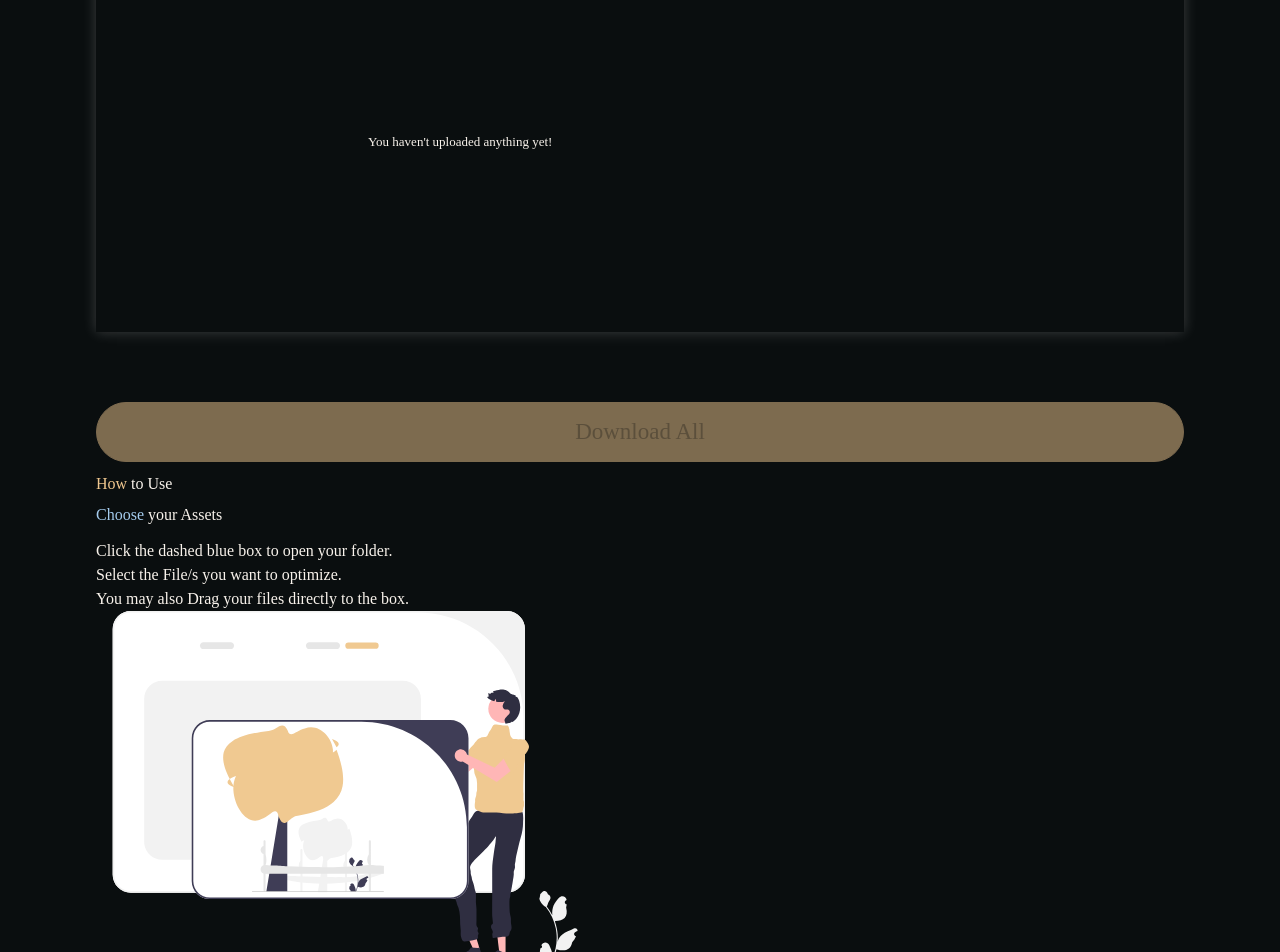
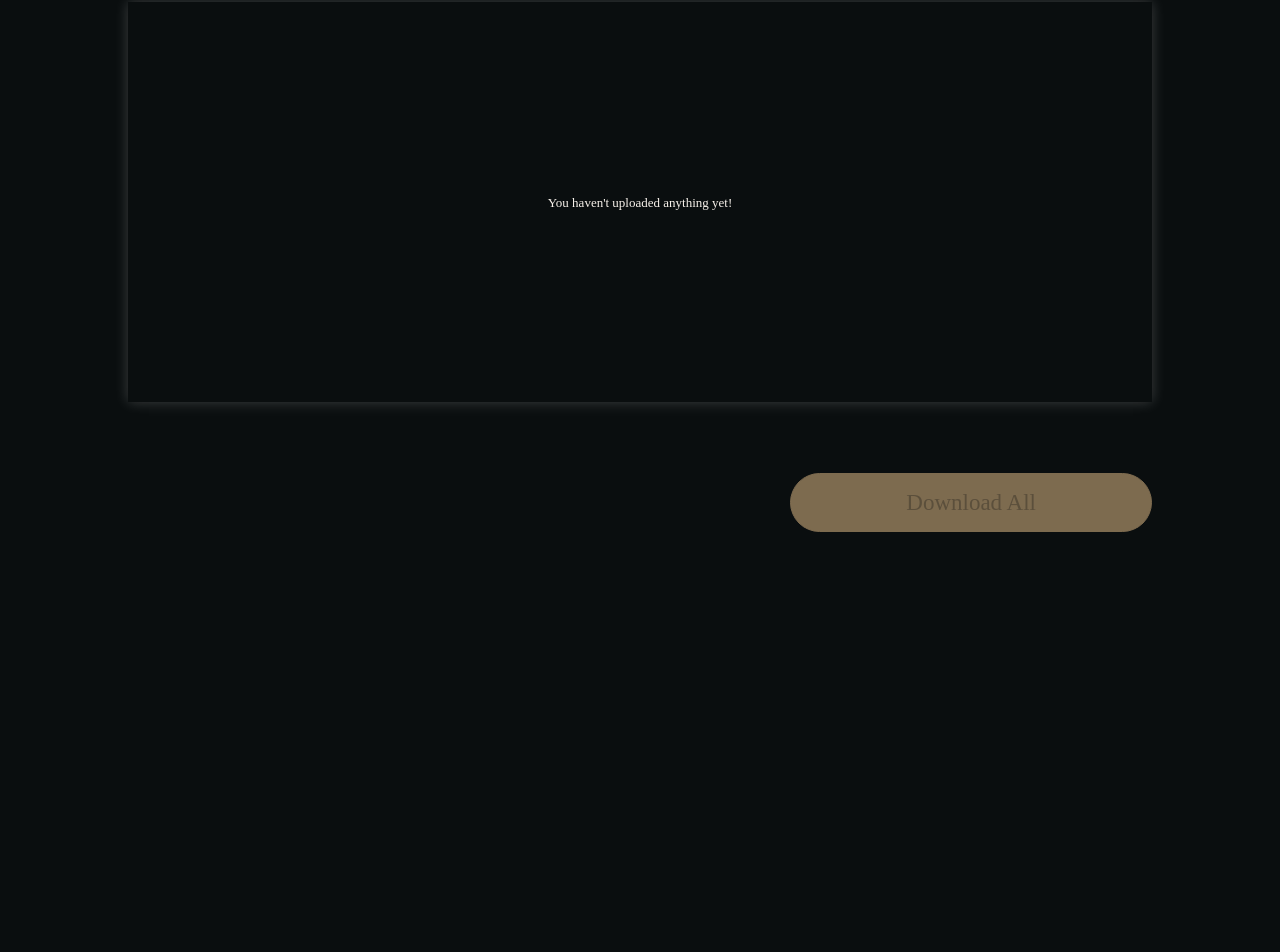
Before and after one commit to rttn-Mango/OptiMG, a React (Vite) app: page /compress in a window 1280 px wide. Shown: the part 680-1632 px from the top of the page. Built offline with nearby package versions, Linux system fonts and the light colour scheme; a web font is replaced by a local one.

Commit message:
Changes: Finished Compress Page Styling

```diff
--- a/src/Pages/Compress.jsx
+++ b/src/Pages/Compress.jsx
@@ -104,42 +104,44 @@ export default function Compress(){
                 <DragAndDrop setUploadedFile={setUploadedFile}/>
 
                 <section className="compress__hero--files"> {renderCompressedImages()} </section>
-                <button type='button' disabled={compressedFile.length <= 0 ? 'true' : 'false'} onClick={downloadAllImages}>Download All</button>
+                <button type='button' disabled={compressedFile.length <= 0 ? true : false} onClick={downloadAllImages}>Download All</button>
             </section>
 
             <section className="compress__instruction">
                 <h1> <span className="primary">How</span> to Use</h1>
                 <section className="compress__instruction--card">
-                    <>
+                    <div className="container">
                         <h2><span className="secondary">Choose</span> your Assets</h2>
                         <ul role="list">
                             <li>Click the dashed blue box to open your folder.</li>
                             <li>Select the File/s you want to optimize.</li>
                             <li>You may also Drag your files directly to the box.</li>
                         </ul>
-                    </>
+                    </div>
                     <img src={select} draggable="false" width={510} height={350} alt="Choose Your Assets Illustration" />
                 </section>
 
+                <div className="wrapper">
                     <section className="compress__instruction--card">
-                    <>
+                        <img src={chill} draggable="false" width={430} height={550} alt="Chill out Illustration" />
+                        <div className="container">
                             <h2><span className="secondary">Chill</span> out for a bit</h2>
                             <ul role="list">
                                 <li>Wait for the loading to finish.</li>
                                 <li>Grab yourself a coffee and chill out for a bit.</li>
                             </ul>
-                    </>
-                    <img src={chill} draggable="false" width={430} height={550} alt="Chill out Illustration" />
+                        </div>
                     </section>
+                </div>
 
                 <section className="compress__instruction--card">
-                    <>
+                    <div className="container">
                         <h2><span className="secondary">Download</span> your files</h2>
                         <ul role="list">
                             <li>Once compression is done, click the Download button.</li>
                             <li>You may also Click the Download All button if there are more files.</li>
                         </ul>
-                    </>
+                    </div>
                     <img src={download} draggable="false" width={510} height={380} alt="Download Illustration" />
                 </section>
             </section>
--- a/src/Styles/index.css
+++ b/src/Styles/index.css
@@ -496,14 +496,27 @@ body {
   background-color: var(--clr-neutral-700);
 }
 
-.compress {
-  max-width: clamp(80%, 85vw, 90rem);
-  margin-inline: auto;
+.compress .wrapper {
+  background-color: var(--clr-neutral-700);
+  padding-block: calc(3vw + 2em);
+}
+.compress h1 {
+  font-family: "Bold";
+  font-size: clamp(2.5rem, 10vw, var(--font-size-h1));
+  line-height: 1.2;
+}
+.compress h2 {
+  font-family: "Medium";
+  font-size: clamp(2rem, 8vw, var(--font-size-h2));
+  line-height: 1.2;
 }
 .compress__hero {
   display: flex;
   flex-direction: column;
   gap: calc(3vw + 2rem);
+  max-width: clamp(80%, 85vw, 90rem);
+  margin-inline: auto;
+  padding-block: calc(3vw + 2rem);
 }
 .compress__hero p {
   margin: 0;
@@ -517,8 +530,10 @@ body {
 .compress__hero--files .note {
   font-family: "Italic";
   position: absolute;
-  top: 50%;
-  left: 25%;
+  height: fit-content;
+  width: fit-content;
+  inset: 0;
+  margin: auto;
   font-size: var(--font-size-caption);
 }
 .compress__hero .files__card {
@@ -569,6 +584,93 @@ body {
 .compress__hero button:focus {
   box-shadow: 0 0 25px rgba(255, 255, 255, 0.9);
 }
+.compress__instruction {
+  padding-block: calc(10vw + 10rem);
+}
+.compress__instruction section, .compress__instruction h1 {
+  max-width: clamp(80%, 85vw, 90rem);
+  margin-inline: auto;
+}
+.compress__instruction--card {
+  margin-block: calc(5vw + 5em);
+}
+.compress__instruction--card img {
+  margin-inline: 0;
+  height: auto;
+}
+@media screen and (max-width: 800px) {
+  .compress__instruction--card img {
+    width: auto;
+  }
+}
+.compress__instruction--card:not(:nth-child(1)) img {
+  padding-top: 5rem;
+}
+.compress__instruction ul {
+  list-style: inside;
+  line-height: 1.8;
+}
+.compress__instruction > *:not(h1) {
+  padding-block: 3em;
+}
+.compress__instruction > * {
+  padding-bottom: 3em;
+}
+.compress__closing {
+  padding-block: calc(2vw + 3em) calc(15vw + 15em);
+  max-width: clamp(80%, 85vw, 90rem);
+  margin-inline: auto;
+}
+.compress__closing p:first-child {
+  font-family: "Bold";
+  font-size: clamp(2.5rem, 10vw, var(--font-size-h1));
+  line-height: 1.2;
+}
+.compress__closing p:last-child {
+  line-height: 1.8;
+  font-family: "Thin";
+}
+.compress__cta {
+  background-color: hsla(35, 76%, 75%, 0.4);
+  font-family: "Bold";
+  padding: calc(5em + 5vw);
+  text-align: center;
+}
+.compress__cta :not(a) {
+  font-family: "Medium";
+  font-size: clamp(2rem, 8vw, var(--font-size-h2));
+  line-height: 1.2;
+  line-height: 1.8;
+}
+.compress__cta * {
+  margin-top: 0;
+}
+.compress__cta a {
+  text-decoration: none;
+  background-color: var(--clr-accent);
+  font-size: clamp(1rem, 1.5vw, var(--font-size-button));
+  display: inline-flex;
+  align-items: center;
+  gap: 1rem;
+  padding: 1rem 1.5rem;
+  margin-top: 3em;
+  color: var(--clr-bg);
+  position: relative;
+}
+.compress__cta a img {
+  position: relative;
+  right: 0;
+  transition: right 200ms ease-in-out;
+}
+.compress__cta a:hover {
+  font-style: italic;
+}
+.compress__cta a:hover img {
+  right: -3px;
+}
+.compress__cta a:focus {
+  box-shadow: 0 0 20px rgba(255, 255, 255, 0.9);
+}
 
 @media screen and (min-width: 50em) {
   .footer nav {
@@ -590,6 +692,34 @@ body {
     gap: 1rem;
     justify-content: space-between;
   }
+  .compress > *:not(:has(.wrapper)) {
+    max-width: clamp(70%, 80vw, 90rem);
+    margin-inline: auto;
+  }
+  .compress > *:is(.compress__cta) {
+    max-width: 100%;
+  }
+  .compress__hero button {
+    align-self: flex-end;
+    padding-inline: 5em;
+  }
+  .compress__instruction--card {
+    display: flex;
+    flex-direction: row;
+    gap: 2rem;
+    justify-content: space-between;
+    align-items: center;
+  }
+  .compress__instruction--card img {
+    max-width: 40dvw;
+  }
+  .compress__cta {
+    display: flex;
+    flex-direction: row;
+    gap: 2rem;
+    justify-content: space-between;
+    align-items: center;
+  }
 }
 
 /*# sourceMappingURL=index.css.map */
--- a/src/Styles/index.scss
+++ b/src/Styles/index.scss
@@ -384,10 +384,18 @@ body{
 
 //Compress
 .compress{
-    @include spacing(80%, 85vw, 90rem);
+    .wrapper{
+        background-color: var(--clr-neutral-700);
+        padding-block: calc(3vw + 2em)
+    }
+
+    h1{@include h1()}
+    h2{@include h2()}
 
     &__hero{
         @include flex(column, calc(3vw + 2rem));
+        @include spacing(80%, 85vw, 90rem);
+        padding-block: calc(3vw + 2rem);
         & p{margin: 0;}
 
         &--files{
@@ -399,8 +407,10 @@ body{
             & .note{
                 font-family: 'Italic';
                 position: absolute;
-                top: 50%;
-                left: 25%;
+                height: fit-content;
+                width: fit-content;
+                inset: 0;
+                margin: auto;
                 font-size: var(--font-size-caption);
             }
         }
@@ -452,6 +462,77 @@ body{
             }
         }
     }
+
+    &__instruction{
+        padding-block: calc(10vw + 10rem);
+        section, h1{@include spacing(80%, 85vw, 90rem)}
+
+        &--card{
+            margin-block: calc(5vw + 5em);
+
+            img{
+                margin-inline: 0;
+                height: auto;
+            }
+            @media screen and (max-width: 800px) {img{width: auto;}}
+
+            &:not(:nth-child(1)){
+                img{padding-top: 5rem;}
+            }
+        }
+
+        & ul{list-style:inside; line-height: 1.8;}
+
+        //Adds Padding Block to each card aside from h1
+        & > *:not(h1){padding-block: 3em}
+
+        & > * {padding-bottom: 3em;}
+
+    }
+
+    &__closing{
+        padding-block: calc(2vw + 3em) calc(15vw + 15em);
+        @include spacing(80%, 85vw, 90rem);
+        & p:first-child{@include h1()}
+        & p:last-child{line-height: 1.8; font-family: 'Thin';}
+    }
+
+    &__cta{
+        background-color: hsla(35 76% 75% / .4);
+        font-family: 'Bold';
+        & :not(a){@include h2(); line-height: 1.8};
+        padding: calc(5em + 5vw) ;
+        & *{margin-top: 0;}
+        text-align: center;
+
+        & a{
+            text-decoration: none;
+            background-color: var(--clr-accent);
+            font-size: clamp(1rem, 1.5vw, var(--font-size-button));
+            display: inline-flex;
+            align-items: center;
+            gap: 1rem;
+            padding: 1rem 1.5rem;
+            margin-top: 3em;
+            color: var(--clr-bg);
+            position: relative;
+
+            img{
+                position: relative;
+                right: 0;
+                transition: right 200ms  ease-in-out;
+            }
+
+            &:hover {
+                font-style: italic;
+                img{
+                    right: -3px;
+                }
+            }
+
+            &:focus{box-shadow: 0 0 20px rgba(255 255 255 / .9);}
+        }
+    }
 }
 
 //Large Screen size queries
@@ -474,4 +555,31 @@ body{
             justify-content: space-between;
         }
     }
+
+    .compress{
+        & > *:not(:has(.wrapper)){@include spacing(70%, 80vw, 90rem)}
+        & > *:is(.compress__cta){max-width: 100%;}
+
+        &__hero button{
+            align-self: flex-end;
+            padding-inline: 5em
+
+        }
+
+        &__instruction--card{
+            @include flex(row, 2rem);
+            justify-content: space-between;
+            align-items: center;
+
+            img{
+                max-width: 40dvw;
+            }
+        }
+
+        &__cta{
+            @include flex(row, 2rem);
+            justify-content: space-between;
+            align-items: center;
+        }
+    }
 }
```
Also changed, not shown: 1 other file (tests, documents, lock files or other folders). Lines whose indentation alone changed are shown as unchanged.
